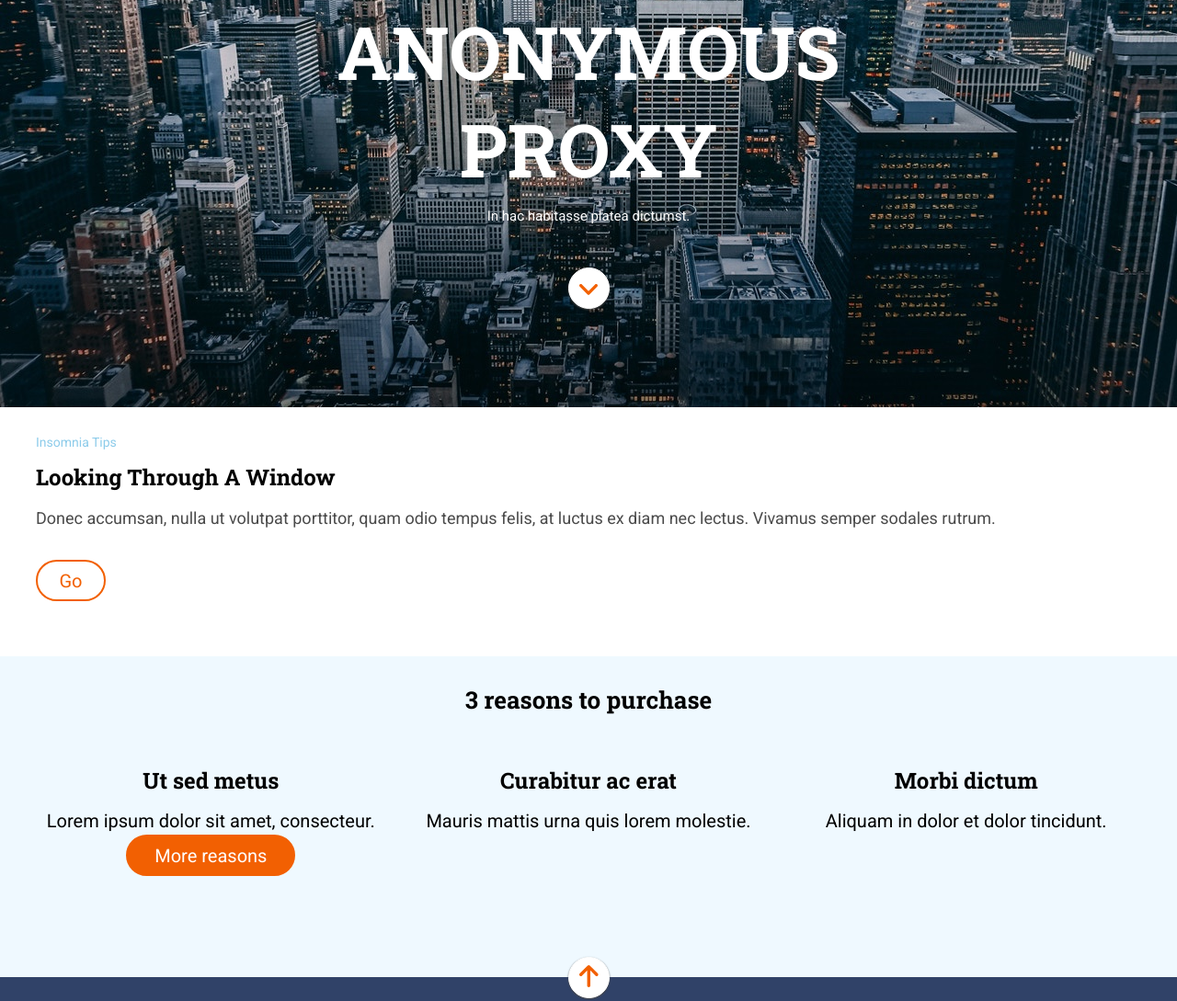
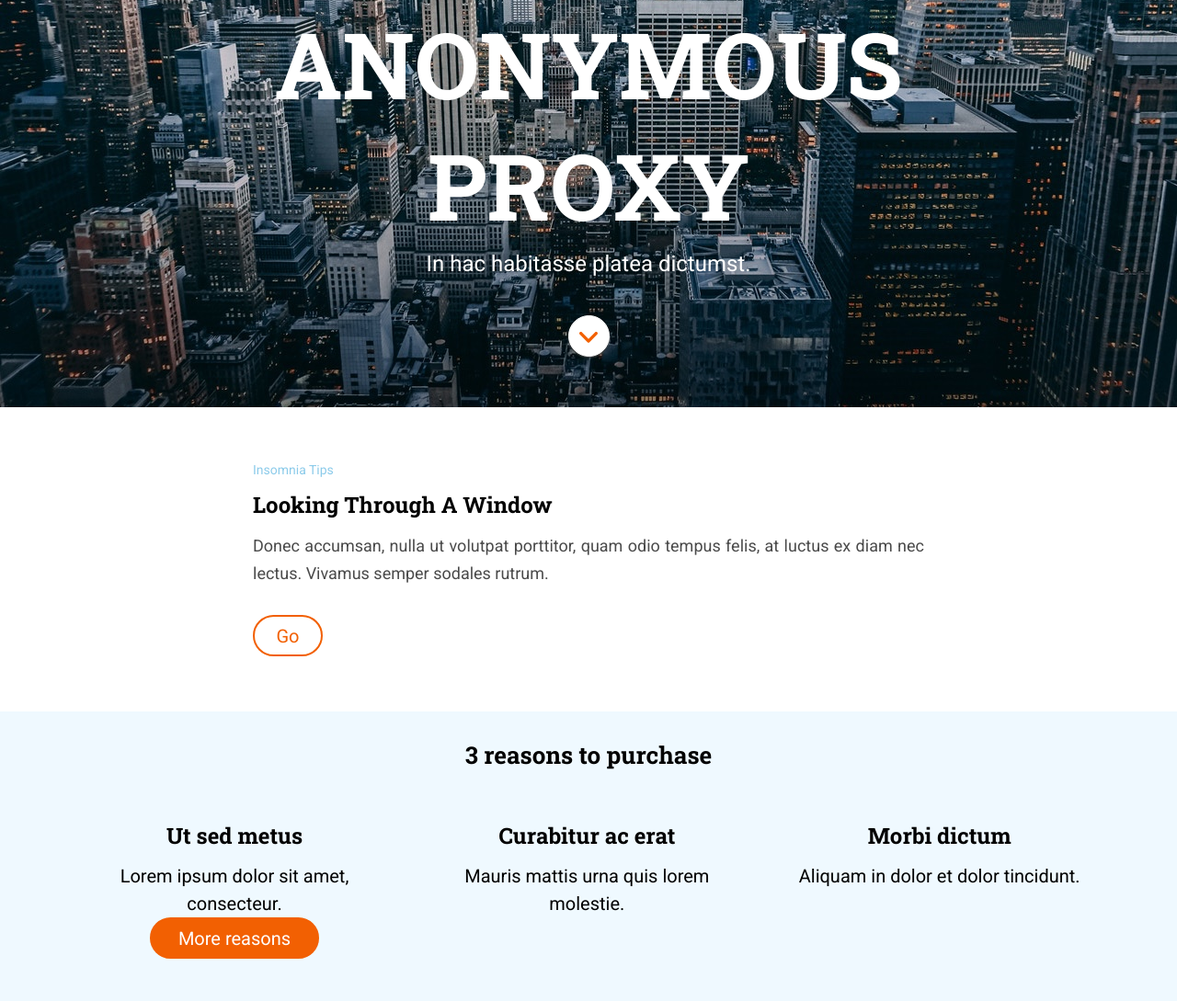
Before and after one commit to patrozada/f-m1-evaluacion-final-patrozada, a website: page docs/index.html in a window 1280 px wide. Shown: the part 277-1366 px from the top of the page at 92% size. Drawn offline with nearby package versions, Linux system fonts and the light colour scheme; files that its build step writes are made by us from their sources.

Commit message:
Add Desktop responsive

```diff
--- a/_src/assets/scss/layout/_footer.scss
+++ b/_src/assets/scss/layout/_footer.scss
@@ -4,6 +4,10 @@
     flex-direction:column;
     align-items:center;
     width:100%;
+    .link-to-top{
+        position:relative;
+        z-index: 1;
+    }
 
     .footer__nav{
         @include resetList-styles ();
--- a/_src/assets/scss/layout/_mqueries-desktop.scss
+++ b/_src/assets/scss/layout/_mqueries-desktop.scss
@@ -0,0 +1,36 @@
+@media all and (min-width:1200px){
+    .main-title{
+        font-size: 100px;
+        line-height: 132px;
+    }
+    //BLOG
+
+    .blog__container{
+        margin:60px 0;
+        padding:0;
+        max-width:730px;
+        position:relative;
+        left:50%;
+        transform: translateX(-50%);
+    }
+
+    //GRID
+
+    .grid__container{
+        padding: 0 65px;
+        .grid__card{
+            max-width: 350px;
+        }
+
+    }
+
+    //FOOTER
+    .footer__container{
+        padding: 0;
+        display: flex;
+        justify-content: center;
+    }
+
+
+
+}
--- a/_src/assets/scss/layout/_mqueries-tablet.scss
+++ b/_src/assets/scss/layout/_mqueries-tablet.scss
@@ -1,6 +1,6 @@
 //TABLET
 
-@media (min-width: 768px){
+@media all and (min-width: 768px){
     .hero__image{
         height: 720px;
     }
@@ -8,6 +8,10 @@
     .main-title{
         font-size:80px;
         line-height:106px;
+        max-width:690px;
+    }
+    .title__comment{
+        font-size:24px;
         max-width:690px;
     }
     // BLOG
@@ -22,6 +26,9 @@
         grid-template-columns: 1fr 1fr 1fr;
         grid-template-rows: 120px 1fr 155px;
         padding:0 24px;
+        position:relative;
+        left:50%;
+        transform: translateX(-50%);
 
 
         .grid__title{
@@ -52,7 +59,7 @@
     //FOOTER
     .footer__container{
         padding: 0 39px;
-        align-items: space-around;
+
         .footer__wrapper{
             display: flex;
             flex-direction: row;
```
